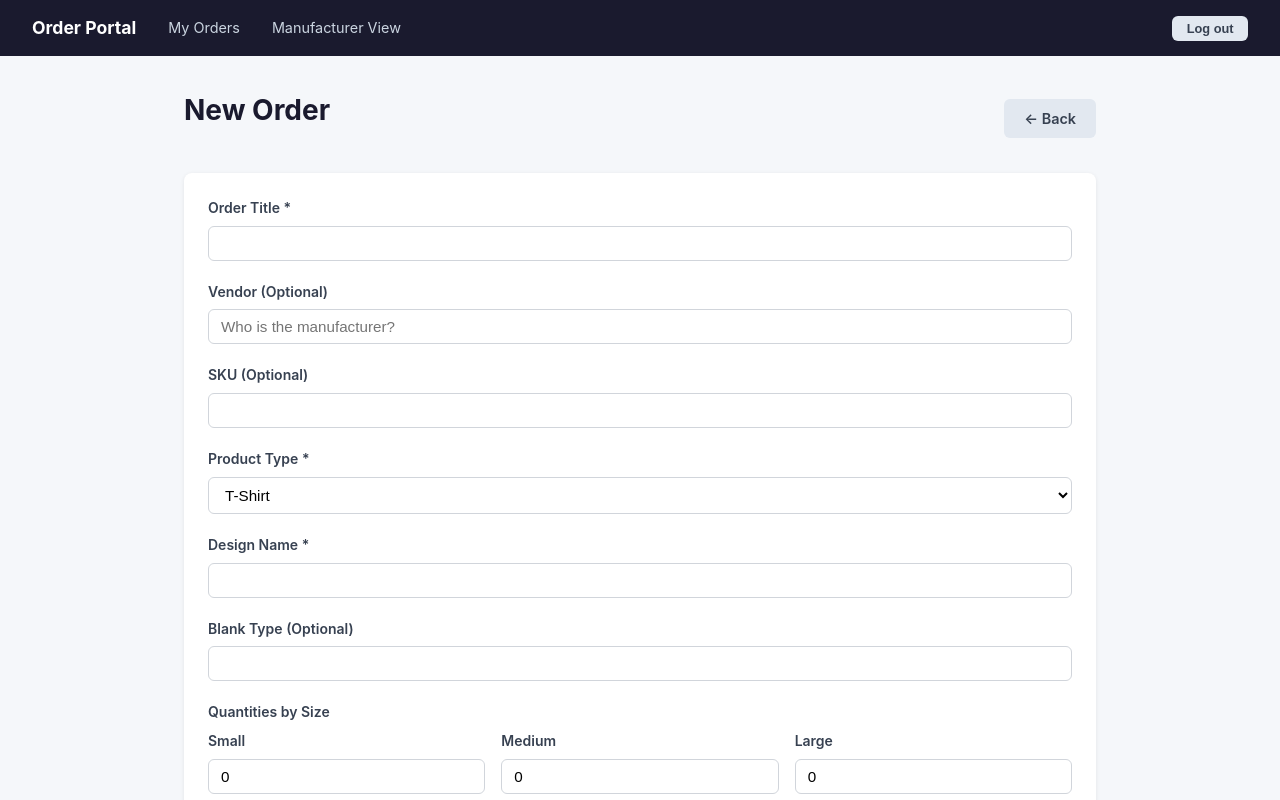
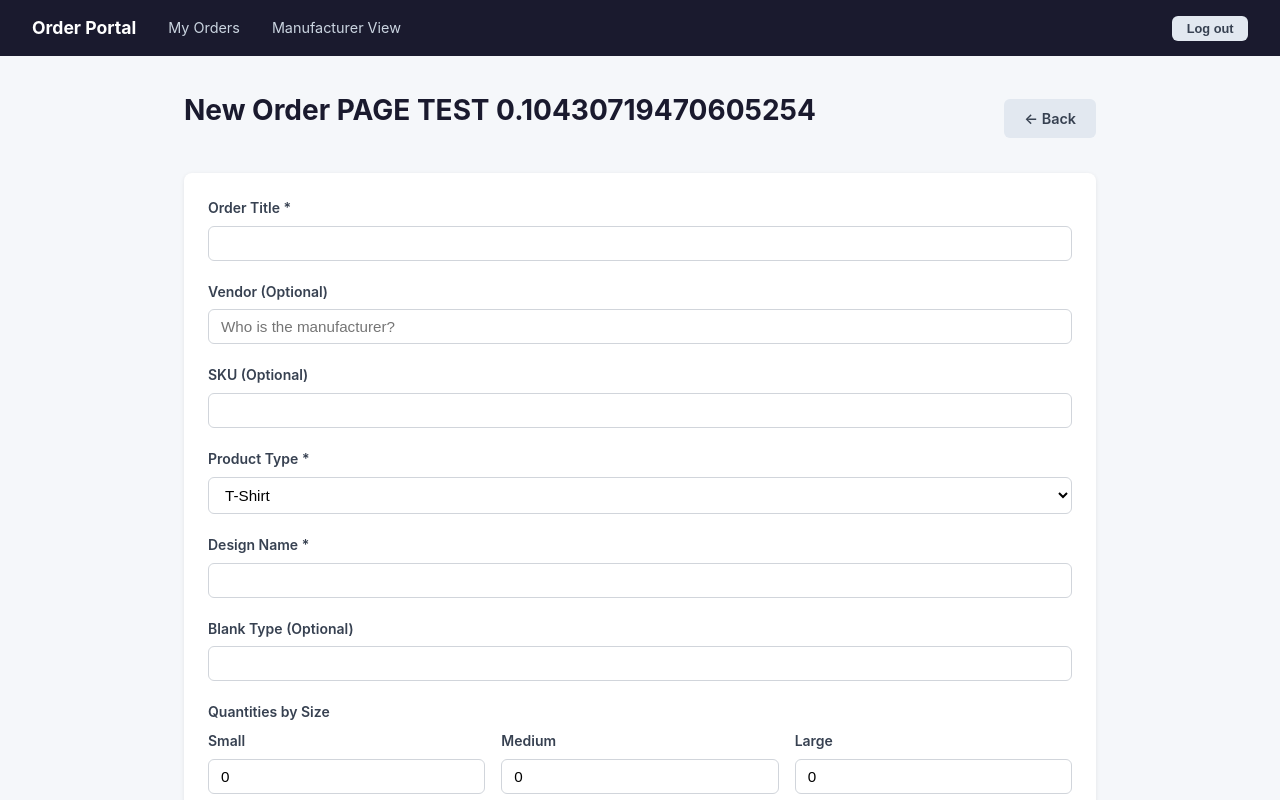
Before and after one commit to mattvip/order-portal, a Next.js app: page /orders/new in a window 1280 px wide. Shown: the top 800 px of the page. Built offline with nearby package versions, Linux system fonts and the light colour scheme.

Commit message:
Change header text for New Order page
Updated header to include a visual test with random number.

```diff
--- a/src/app/orders/new/page.tsx
+++ b/src/app/orders/new/page.tsx
@@ -106,7 +106,8 @@ export default function NewOrderPage() {
   return (
     <main className="container">
       <div className="page-header">
-        <h1>New Order</h1>
+        {/* VISUAL TEST! Change the text below to guarantee the correct file is live */}
+        <h1>New Order PAGE TEST {Math.random()}</h1>
         <Link href="/orders" className="btn btn-secondary">← Back</Link>
       </div>
       <div className="card">
```
